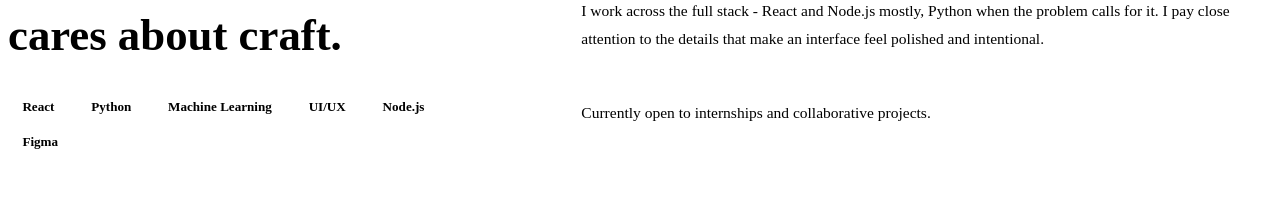
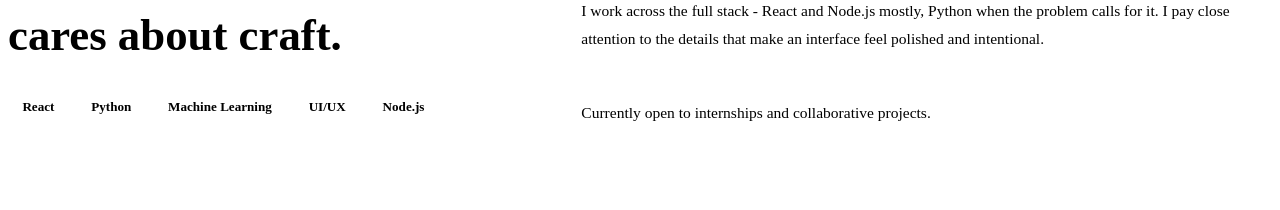
Before and after one commit to soorajdmg/PortfolioWebsite, a React (Vite) app: page / in a window 1280 px wide. Shown: the part 1062-1272 px from the top of the page. Built offline with nearby package versions, Linux system fonts and the light colour scheme; the HTML template or start-up script is replaced by a standard one.

Commit message:
fix: restore grid layout with align-items start and remove Figma chip from About

```diff
--- a/src/components/About.jsx
+++ b/src/components/About.jsx
@@ -2,7 +2,7 @@
 import { motion } from 'framer-motion'
 import './About.css'
 
-const chips = ['React', 'Python', 'Machine Learning', 'UI/UX', 'Node.js', 'Figma']
+const chips = ['React', 'Python', 'Machine Learning', 'UI/UX', 'Node.js']
 
 const stats = [
   { target: 20, suffix: '+', label: 'Projects built' },
```
